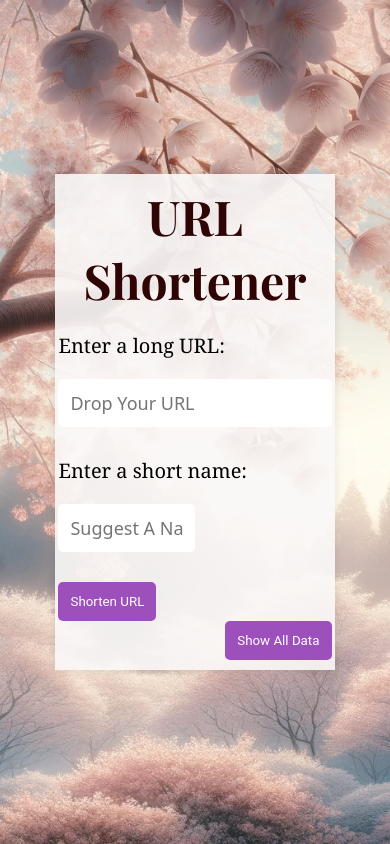
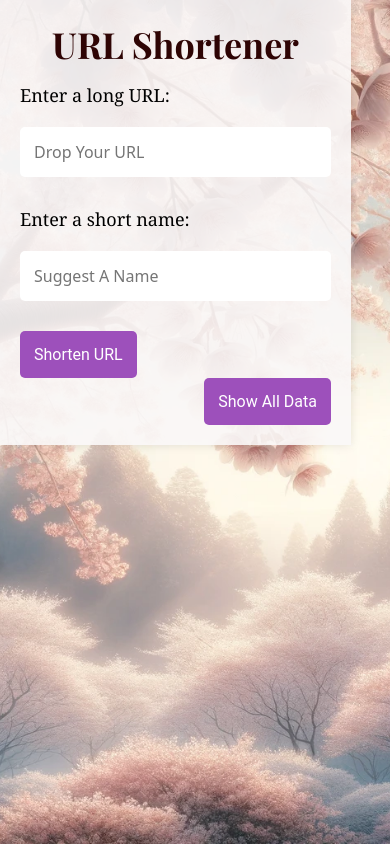
Before and after one commit to AlgoQueen/URLshortner, a Flask app: page / in a window 390 px wide. Run offline with Flask 3, Linux system fonts and the light colour scheme; some libraries are stand-ins or nearby versions.

Commit message:
mobile view

```diff
--- a/static/style.css
+++ b/static/style.css
@@ -117,4 +117,93 @@
   background-color: var(--hover-color);
 }
 
-/* Additional styles for layout and typography can be added below */
+.data-table {
+  width: 80%;
+  /* Set table width to 100% */
+  border-collapse: collapse;
+  /* Collapse table borders */
+}
+
+.data-table th,
+.data-table td {
+  /* Add borders to table cells */
+  padding: 8px;
+  /* Add padding to table cells */
+  text-align: left;
+  /* Align text to the left */
+}
+
+.qr-code-container img {
+  max-width: 100px;
+  /* Set max width for QR code images */
+  max-height: 100px;
+  /* Set max height for QR code images */
+  display: inline-block;
+  /* Make images block elements */
+  margin: 0 auto;
+  /* Center align images */
+}
+/* Mobile view adjustments */
+@media (max-width: 768px) {
+  body {
+    flex-direction: column;
+    justify-content: flex-start;
+    align-items: stretch;
+  }
+
+  .container {
+    width: 90%;
+    /* Make the container wider on small screens for better use of space */
+    padding: 20px;
+    /* Increase padding for better touch interaction */
+  }
+
+  .container h1 {
+    font-size: 36px;
+    /* Reduce font size for smaller screens */
+    margin-bottom: 15px;
+    /* Adjust spacing */
+  }
+
+  .form-group,
+  form input,
+  .short-input,
+  .short-url-container {
+    width: 100%;
+    /* Make form elements take full width */
+  }
+
+
+  .short-url-container {
+    flex-direction: column;
+    /* Stack elements vertically */
+    align-items: stretch;
+    /* Stretch items to fill the width */
+  }
+
+  .data-table {
+    width: 100%;
+    /* Allow the table to expand to the full width */
+  }
+
+  .qr-code-container img {
+    max-width: 80px;
+    /* Slightly reduce QR code size for mobile */
+    max-height: 80px;
+  }
+
+  /* Adjust font sizes for readability on smaller screens */
+  .form-group label {
+    font-size: 18px;
+    /* Adjust label font size */
+  }
+
+  input[type="text"],
+  input[type="url"],
+  button {
+    font-size: 16px;
+    /* Increase font size for better readability */
+    padding: 12px;
+    /* Increase padding for easier interaction */
+  }
+}
```
